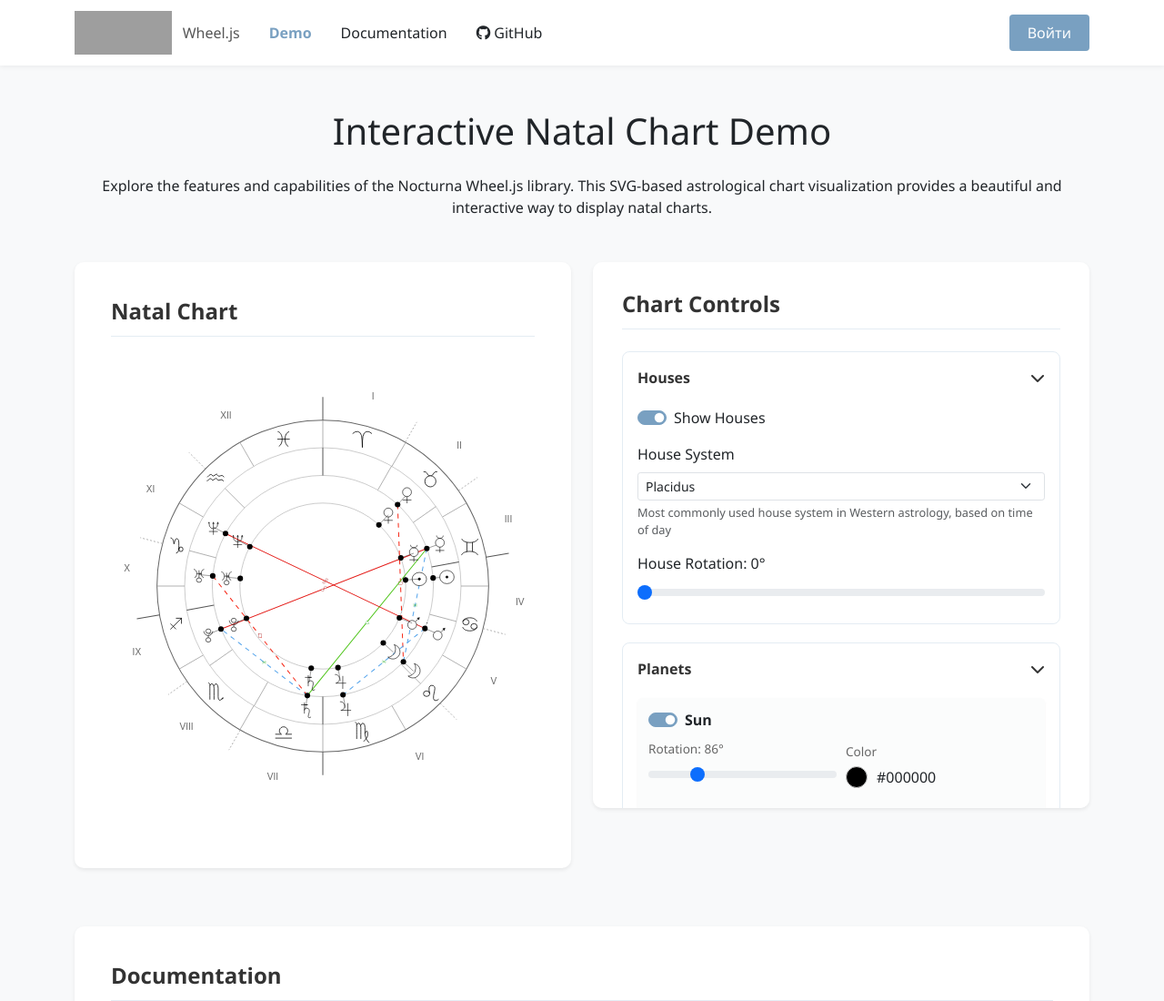
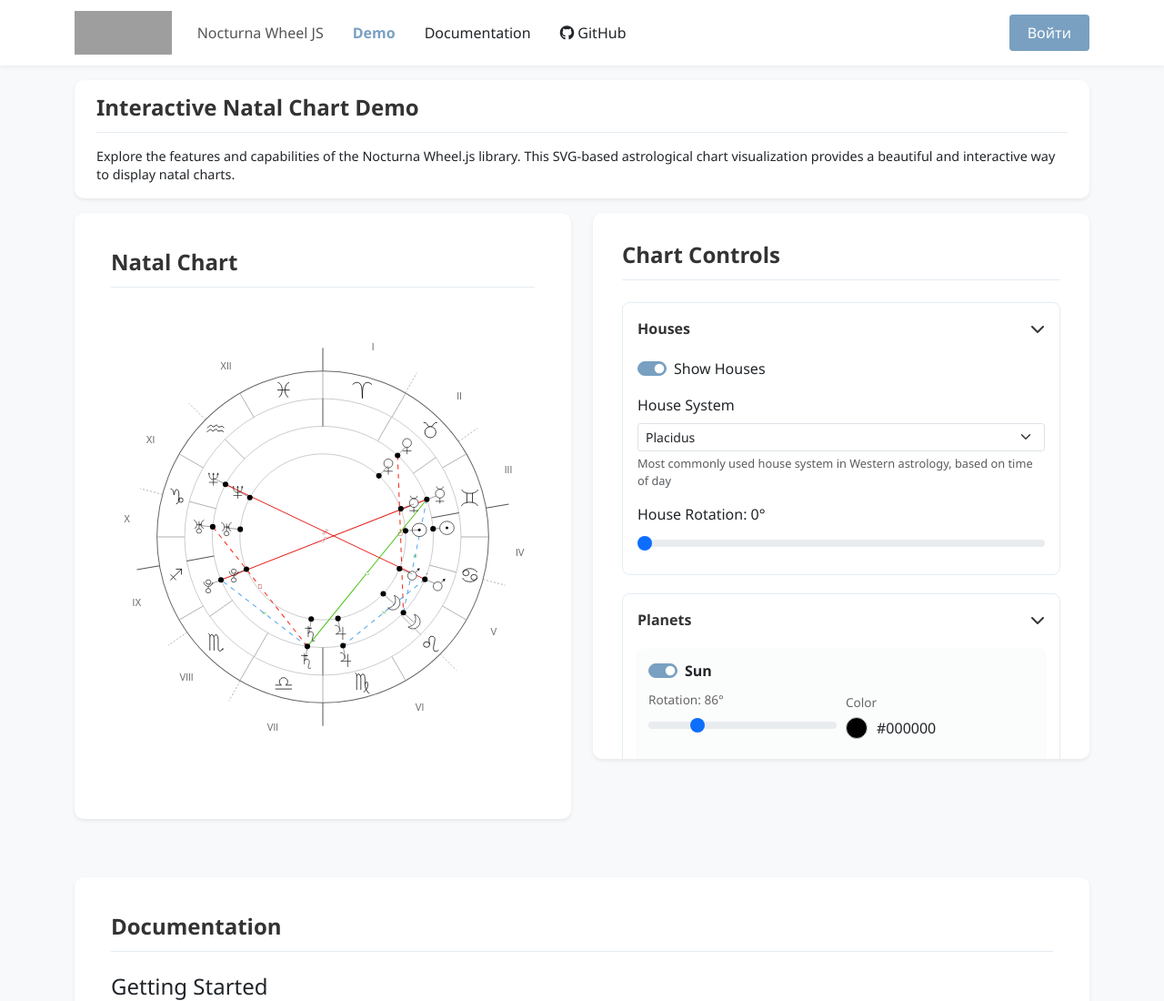
Before and after one commit to eaprelsky/nocturna-wheel, a website built with Vite: page index.html in a window 1280 px wide. Shown: the top 1100 px of the page at 91% size. Built offline with nearby package versions, Linux system fonts and the light colour scheme; grey boxes are pictures that could not be loaded.

Commit message:
Refactor index.html to enhance layout and branding. Adjusted padding for main container, added intro card for demo description, and updated navbar links and brand text for consistency with Nocturna branding.

```diff
--- a/index.html
+++ b/index.html
@@ -106,7 +106,7 @@
         }
 
         .main-container {
-            padding-top: 2rem;
+            padding-top: 0rem;
         }
 
         .demo-card {
@@ -115,6 +115,23 @@
             padding: 2.5rem;
             box-shadow: 0 0.125rem 0.25rem rgba(0, 0, 0, 0.075);
             margin-bottom: 1rem;
+        }
+
+        .intro-card {
+            padding: 1rem 1.5rem;
+            margin-bottom: 1rem;
+        }
+
+        .intro-card .demo-title {
+            font-size: 1.5rem;
+            margin-bottom: 1rem;
+            padding-bottom: 0.75rem;
+        }
+
+        .intro-card p {
+            font-size: 0.9rem;
+            margin-bottom: 0;
+            line-height: 1.4;
         }
 
         .demo-title {
@@ -356,9 +373,11 @@
     <!-- Navigation -->
     <nav class="navbar navbar-expand-lg navbar-light">
         <div class="container">
-            <a class="navbar-brand d-flex align-items-center" href="#">
+            <a class="navbar-brand" href="https://www.nocturna.ru">
                 <img src="assets/png/nocturna-logo.png" alt="Nocturna Logo" class="logo" width="auto" height="80">
-                <span class="brand-text">Wheel.js</span>
+            </a>
+            <a class="navbar-brand" href="#">
+                <span class="brand-text">Nocturna Wheel JS</span>
             </a>
             <button class="navbar-toggler" type="button" data-bs-toggle="collapse" data-bs-target="#navbarNav">
                 <span class="navbar-toggler-icon"></span>
@@ -386,12 +405,14 @@
     <div class="container main-container">
         <div class="row">
             <div class="col-12">
-                <h1 class="text-center mb-4">Interactive Natal Chart Demo</h1>
-                <p class="text-center mb-5">
-                    Explore the features and capabilities of the Nocturna Wheel.js library.
-                    This SVG-based astrological chart visualization provides a beautiful and
-                    interactive way to display natal charts.
-                </p>
+                <div class="demo-card intro-card">
+                    <h2 class="demo-title">Interactive Natal Chart Demo</h2>
+                    <p>
+                        Explore the features and capabilities of the Nocturna Wheel.js library.
+                        This SVG-based astrological chart visualization provides a beautiful and
+                        interactive way to display natal charts.
+                    </p>
+                </div>
             </div>
         </div>
 
```
